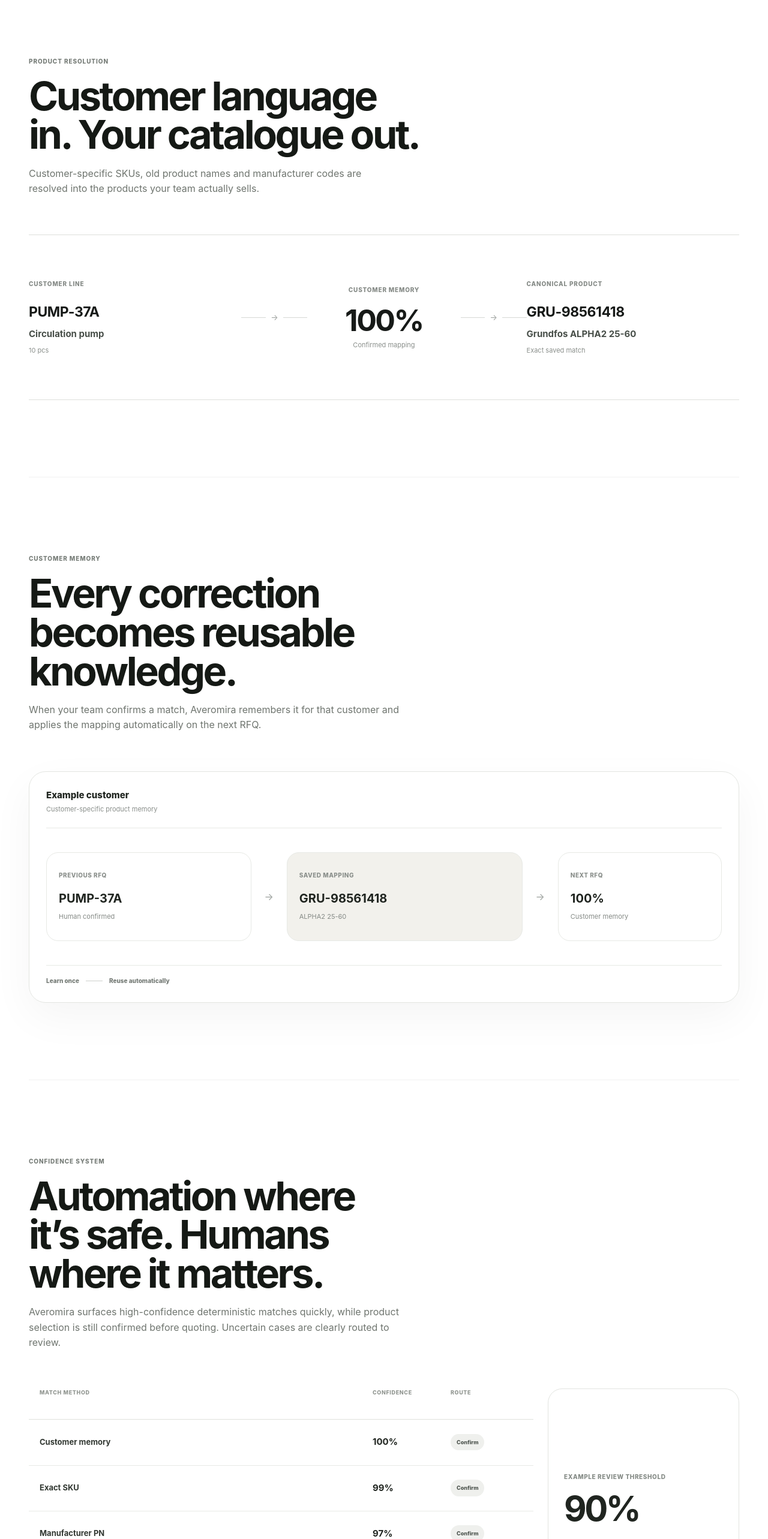
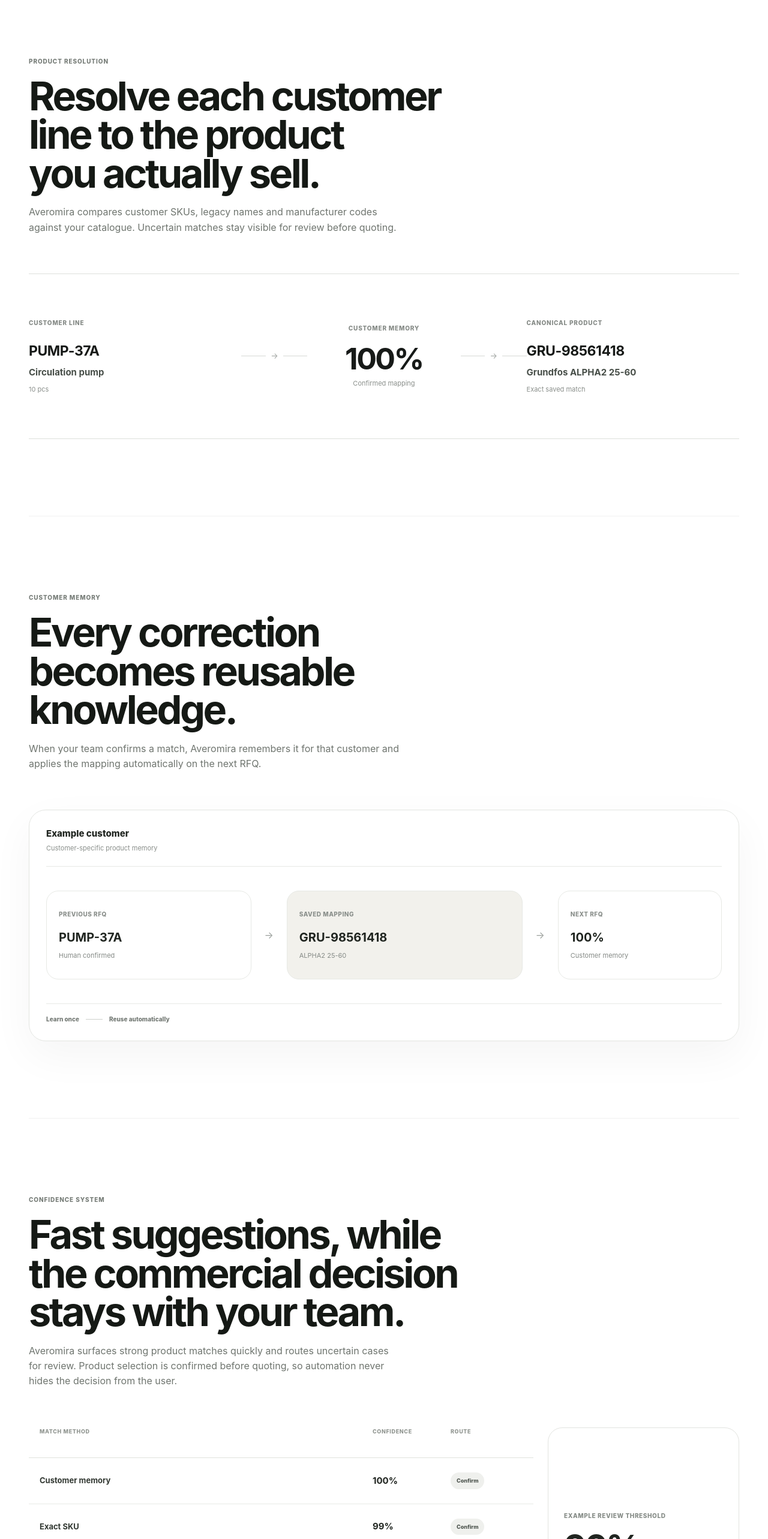
Before and after one commit to miromnb-coder/Rivora, a Next.js app: page / in a window 1280 px wide. Shown: the part 2160-4726 px from the top of the page at 60% size. Built offline with nearby package versions, Linux system fonts and the light colour scheme; no server answers.

Commit message:
Refine homepage benefit copy and CTA path

```diff
--- a/components/marketing/HomepageV2Sections.tsx
+++ b/components/marketing/HomepageV2Sections.tsx
@@ -31,8 +31,8 @@ export function ProductResolutionV2({ locale }: { locale: Locale }) {
     <section className="marketing-shell v2-section" id="resolution">
       <div className="v2-section-copy">
         <SectionLabel>{fi ? "Tuotteiden ratkaisu" : "Product resolution"}</SectionLabel>
-        <h2>{fi ? "Asiakkaan kieli sisään. Oma katalogisi ulos." : "Customer language in. Your catalogue out."}</h2>
-        <p>{fi ? "Asiakaskohtaiset SKU:t, vanhat tuotenimet ja valmistajakoodit ratkaistaan tuotteiksi, joita tiimisi oikeasti myy." : "Customer-specific SKUs, old product names and manufacturer codes are resolved into the products your team actually sells."}</p>
+        <h2>{fi ? "Löydä asiakkaan tuoteriville oikea myytävä tuote nopeammin." : "Resolve each customer line to the product you actually sell."}</h2>
+        <p>{fi ? "Averomira vertaa asiakkaan SKU:t, vanhat tuotenimet ja valmistajakoodit omaan katalogiisi. Epävarmat osumat jäävät tarkistettaviksi ennen tarjousta." : "Averomira compares customer SKUs, legacy names and manufacturer codes against your catalogue. Uncertain matches stay visible for review before quoting."}</p>
       </div>
 
       <div className="resolution-proof">
@@ -180,8 +180,8 @@ export function ConfidenceSystemV2({ locale }: { locale: Locale }) {
     <section className="marketing-shell v2-section confidence-v2" id="confidence">
       <div className="v2-section-copy">
         <SectionLabel>{fi ? "Varmuusjärjestelmä" : "Confidence system"}</SectionLabel>
-        <h2>{fi ? "Automaatio siellä missä se on turvallista. Ihminen siellä missä sillä on merkitystä." : "Automation where it’s safe. Humans where it matters."}</h2>
-        <p>{fi ? "Averomira ehdottaa korkean varmuuden deterministiset osumat nopeasti, mutta tuotevalinta vahvistetaan silti ennen tarjousta. Epävarmat tapaukset nostetaan selvästi tarkistukseen." : "Averomira surfaces high-confidence deterministic matches quickly, while product selection is still confirmed before quoting. Uncertain cases are clearly routed to review."}</p>
+        <h2>{fi ? "Nopeat ehdotukset, mutta kaupallinen päätös pysyy ihmisellä." : "Fast suggestions, while the commercial decision stays with your team."}</h2>
+        <p>{fi ? "Averomira näyttää vahvat tuoteosumat nopeasti ja nostaa epävarmat tapaukset tarkistukseen. Tuotevalinta vahvistetaan ennen tarjousta, joten automaatio ei piilota päätöstä käyttäjältä." : "Averomira surfaces strong product matches quickly and routes uncertain cases for review. Product selection is confirmed before quoting, so automation never hides the decision from the user."}</p>
       </div>
 
       <div className="confidence-v2-proof">
@@ -359,8 +359,8 @@ export function FinalCtaV2({ locale }: { locale: Locale }) {
             <a href="#pricing" className="final-cta-v2-primary">
               {fi ? "Aloita Averomira Pilot" : "Start Averomira Pilot"} <span aria-hidden="true">→</span>
             </a>
-            <a href="#how-it-works" className="final-cta-v2-secondary">
-              {fi ? "Katso työnkulku" : "See the workflow"}
+            <a href="#demo" className="final-cta-v2-secondary">
+              {fi ? "Keskustele pilotista" : "Discuss the pilot"}
             </a>
           </div>
 
```
